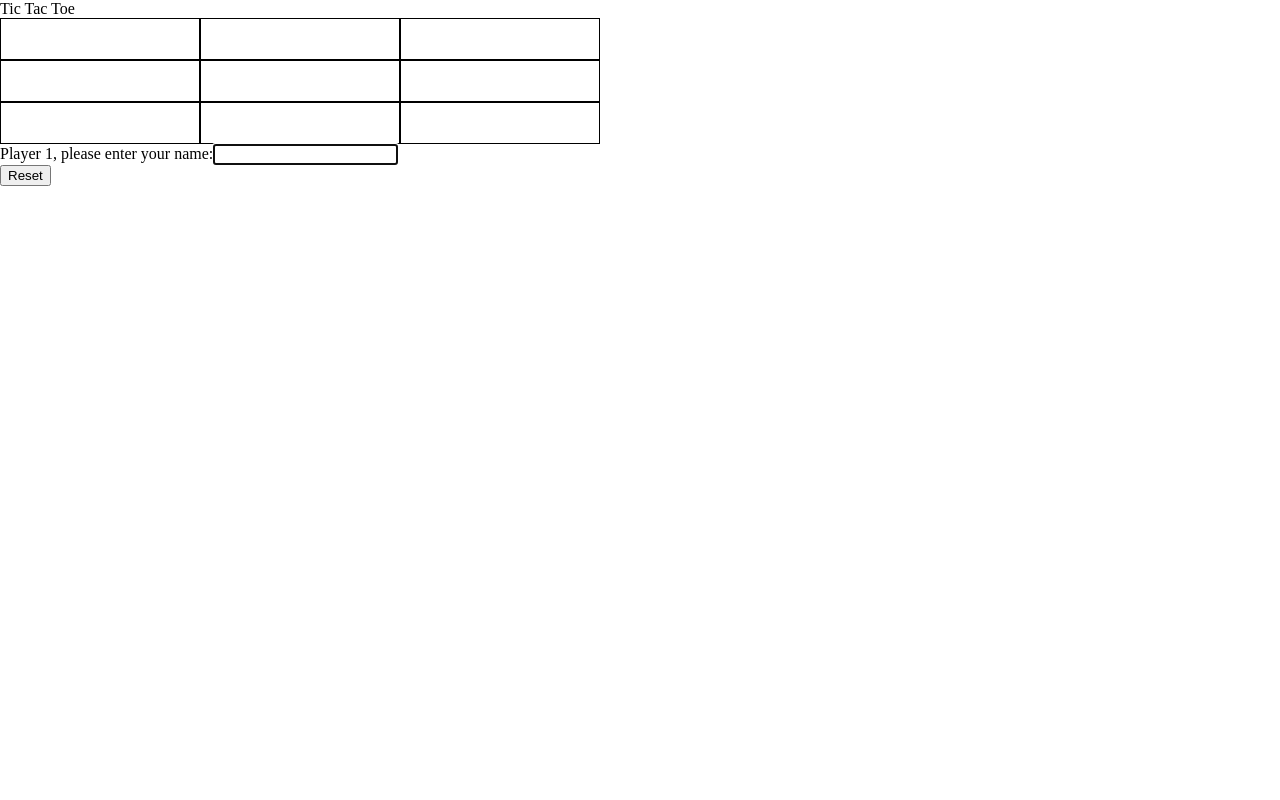
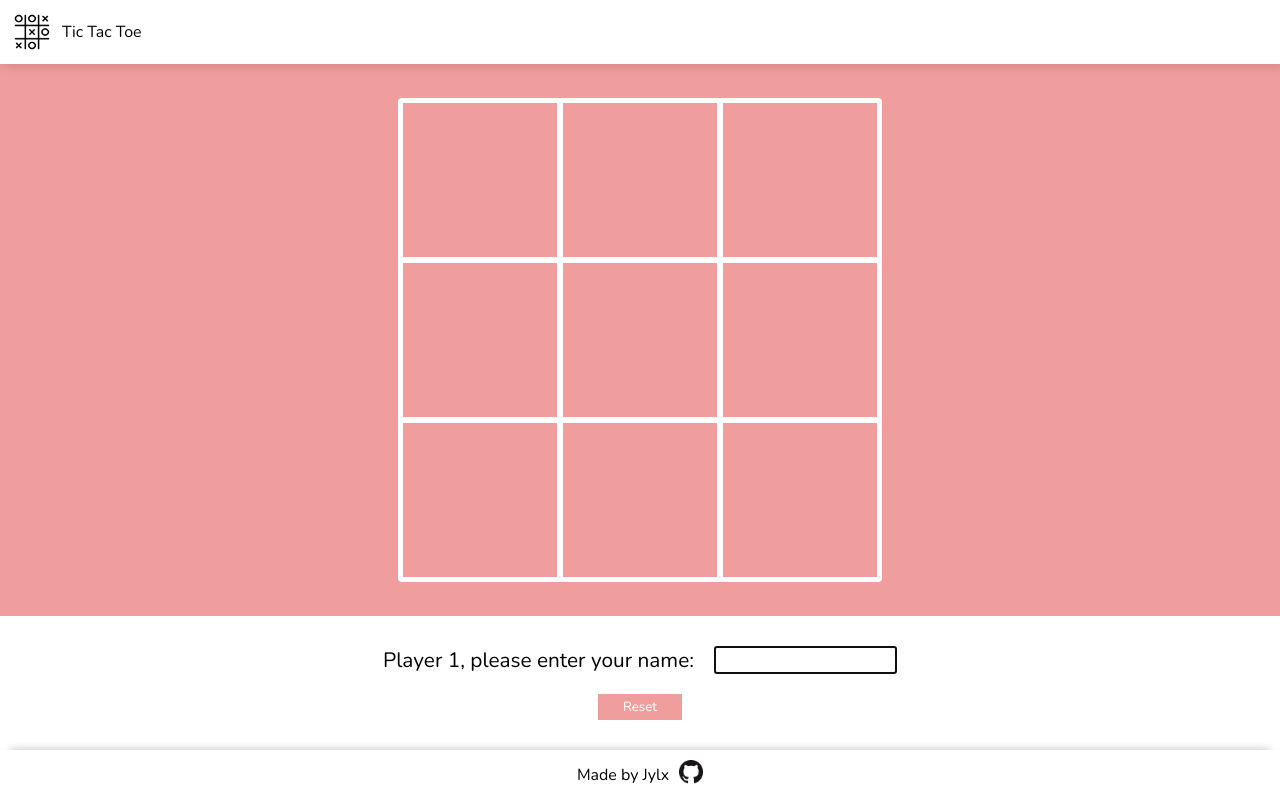
Before and after one commit to johnnyy-yu/Tic-Tac-Toe, a plain HTML site: page index.html in a window 1280 px wide. Drawn offline with nearby package versions, Linux system fonts and the light colour scheme.

Commit message:
Added CSS to game

```diff
--- a/index.html
+++ b/index.html
@@ -4,17 +4,35 @@
     <meta charset="UTF-8">
     <meta http-equiv="X-UA-Compatible" content="IE=edge">
     <meta name="viewport" content="width=device-width, initial-scale=1.0">
-    <title>Document</title>
+    <title>Tic-Tac-Toe</title>
     <link rel="stylesheet" href="./styles.css">
+    <link rel="stylesheet" href="https://fonts.googleapis.com/css?family=Nunito">
+    <link rel="shortcut icon" href="./tic-tac-toe-icon-free-of-game-icons-411211.png" type="image/x-icon">
+    <style>
+        * {
+            font-family: "Nunito", serif;
+        }
+    </style>
 </head>
 <body>
-    <header>Tic Tac Toe</header>
+    <header>
+        <img src="./tic-tac-toe-icon-free-of-game-icons-411211.png" alt="">
+        Tic Tac Toe</header>
     <main>
-        <div class="board"></div>
-        <div class="display"></div>
-        <button class="reset">Reset</button>
+        <div class="board-wrapper">
+            <div class="board"></div>
+        </div>
+        <div class="display-wrapper">
+            <div class="display"></div>
+            <button class="reset">Reset</button>
+        </div>
     </main>
-
+    <footer>
+        Made by Jylx
+        <a class="github" href= "https://github.com/jylx-x/Tic-Tac-Toe">
+            <img id="icon" src="./GitHub-Mark-32px.png">
+        </a>
+    </footer>
 </body>
 <script src="./script.js"></script>
 </html>
--- a/script.js
+++ b/script.js
@@ -55,10 +55,12 @@ const gameBoard = (() => {
     };
 
     const resetBoard = () => {
-        _cleanBoard();
-        _resetBoardArray();
-        game.resetGame();
-        display.beginMessage();
+        if (players.playerOne.name !== "") {
+            _cleanBoard();
+            _resetBoardArray();
+            game.resetGame();
+            display.beginMessage();
+        }
     };
 
     return {
@@ -114,6 +116,12 @@ const game = (() => {
         const player1Win = (value) => value === "X";
         const player2Win = (value) => value === "O";
 
+        const _tie = (() => {
+            if (!array.includes("")) {
+                display.displayText("Tie Game! Go Again!")
+            }
+        })();
+
         const _rows = (() => {
             const row1 = array.slice(0, 3);
             const row2 = array.slice(3, 6);
@@ -152,12 +160,6 @@ const game = (() => {
 
             if (diagonal1.every(player2Win) || diagonal2.every(player2Win)) {
                 display.displayText(winnerPlayerTwo);
-            }
-        })();
-
-        const _tie = (() => {
-            if (!array.includes("")) {
-                display.displayText("Tie Game! Go Again!")
             }
         })();
     }
--- a/styles.css
+++ b/styles.css
@@ -3,12 +3,98 @@
     box-sizing: border-box;
 }
 
+html {
+    overflow: hidden;
+}
+
+body {
+    display: flex;
+    flex-direction: column;
+    height: 100vh;
+
+}
+
+header {
+    display: flex;
+    align-items: center;
+    gap: 10px;
+    background-color: white;
+    padding: 12px;
+    box-shadow: 3px 3px 10px silver
+}
+
+header img {
+    max-width: 40px
+}
+
+main {
+    background-color: rgba(230, 101, 101, 0.637);
+    color: white;
+    flex: 1;
+    display: flex;
+    flex-direction: column;
+}
+
+.board-wrapper {
+    flex: 1;
+    display: flex;
+    align-items: center;
+    justify-content: center;
+}
+
 .board {
     display: grid;
-    grid-template-columns: repeat(3, 200px);
+    justify-content: center;
+    grid-template-columns: repeat(3, minmax(33%, 160px));
+    grid-template-rows: repeat(3, minmax(33%, 160px));
+    border: 2px solid white;
+    border-radius: 4px;
 }
 
 .boxes {
-    border: 1px solid black;
+    font-size: 3rem;
+    border: 3px solid white;
     padding: 20px;
+    display: flex;
+    justify-content: center;
+    align-items: center;
 }
+
+.display-wrapper {
+    display: flex;
+    flex-direction: column;
+    align-items: center;
+    background-color: white;
+    color: black;
+    padding: 30px;
+    gap: 20px;
+}
+
+.display {
+    display: flex;
+    justify-content: center;
+    flex-wrap: wrap;
+    gap: 20px;
+    font-size: 1.3rem;
+}
+
+.reset {
+    background-color: rgba(230, 101, 101, 0.637);
+    border: none;
+    color: white;
+    padding: 4px 25px;
+    cursor: pointer;
+}
+
+footer {
+    box-shadow: 0 -10px 10px -10px silver;
+    padding: 10px;
+    display: flex;
+    justify-content: center;
+    align-items: center;
+    gap: 10px;
+}
+
+footer img {
+    max-width: 24px;
+}
```
Also changed, not shown: GitHub-Mark-32px.png (added), tic-tac-toe-icon-free-of-game-icons-411211.png (added).
